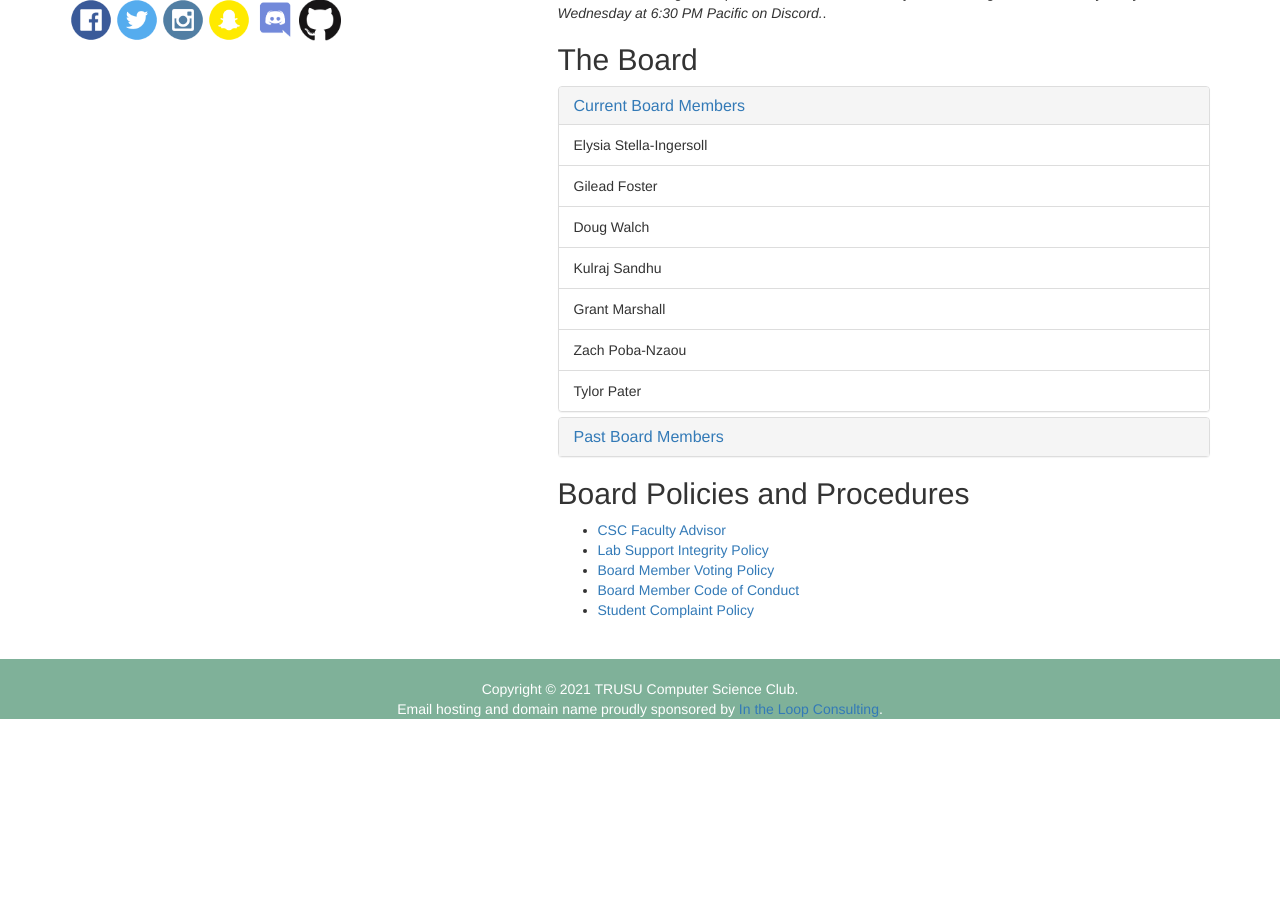
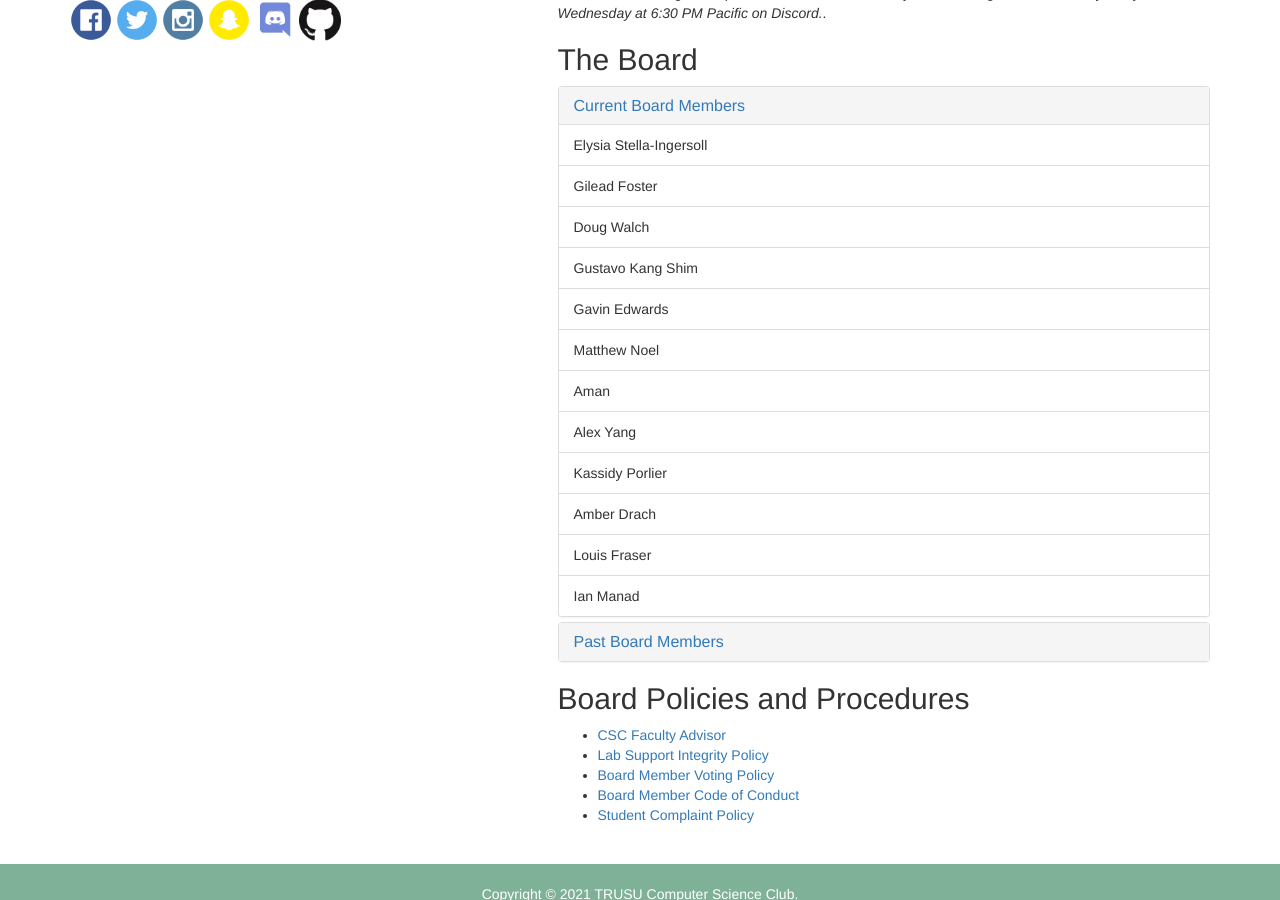
Before and after one commit to trucsclub/trucsclub.github.io, a Jekyll site: the page built from about.html, in a window 1280 px wide and 900 px high, scrolled down 720 px. Built offline with Jekyll 4.4.1, drawn with Linux system fonts in a browser that asks for light colours; nearby versions of some CDN libraries; comment, search, counter and statistics services are not loaded; before the commit the page ends 1439 px from its top, so only the background shows below that.

Commit message:
update current board members
move past members to "past members"

```diff
--- a/about.html
+++ b/about.html
@@ -42,10 +42,15 @@ active: about
                     <li class="list-group-item">Elysia Stella-Ingersoll</li>
                     <li class="list-group-item">Gilead Foster</li>
                     <li class="list-group-item">Doug Walch</li>
-                    <li class="list-group-item">Kulraj Sandhu</li>
-                    <li class="list-group-item">Grant Marshall</li>
-                    <li class="list-group-item">Zach Poba-Nzaou</li>
-                    <li class="list-group-item">Tylor Pater</li>
+		    <li class="list-group-item">Gustavo Kang Shim</li>
+                    <li class="list-group-item">Gavin Edwards</li>
+                    <li class="list-group-item">Matthew Noel</li>
+		    <li class="list-group-item">Aman</li>
+                    <li class="list-group-item">Alex Yang</li>
+                    <li class="list-group-item">Kassidy Porlier</li>
+		    <li class="list-group-item">Amber Drach</li>
+                    <li class="list-group-item">Louis Fraser</li>
+                    <li class="list-group-item">Ian Manad</li>
                 </ul>
             </div>
         </div>
@@ -62,6 +67,10 @@ active: about
             <div id="previousBoardDetails" class="panel-collapse collapse" role="tabpanel" aria-labelledby="previousBoardHeader"
                 aria-expanded="false">
                 <ul class="list-group">
+                    <li class="list-group-item">Kulraj Sandhu</li>
+                    <li class="list-group-item">Grant Marshall</li>
+                    <li class="list-group-item">Zach Poba-Nzaou</li>
+                    <li class="list-group-item">Tylor Pater</li>
                     <li class="list-group-item">Puneet Anand</li>
                     <li class="list-group-item">Bronwen Evans</li>
                     <li class="list-group-item">Rutvik Rathod</li>
@@ -120,7 +129,7 @@ active: about
                     <li class="list-group-item">Caleb Whitehead</li>
                     <li class="list-group-item">Derek Sulkowski</li>
                     <li class="list-group-item">Sunny Leung</li>
-		            <li class="list-group-item">Dipak Parmar</li>
+		    <li class="list-group-item">Dipak Parmar</li>
                 </ul>
             </div>
         </div>
```
